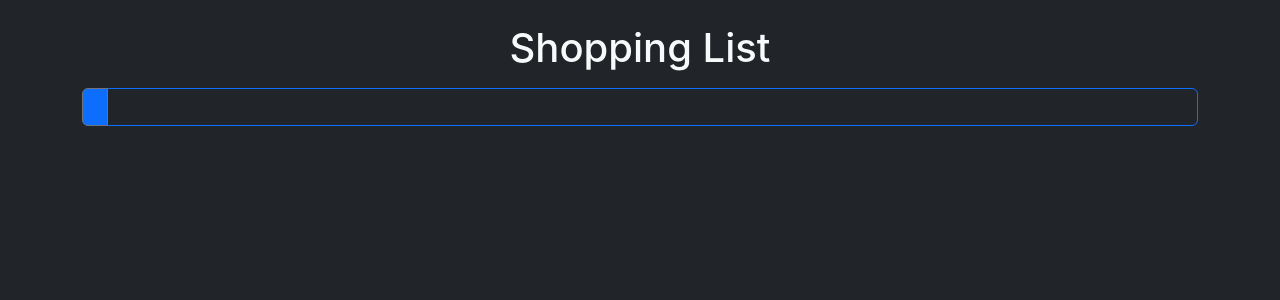
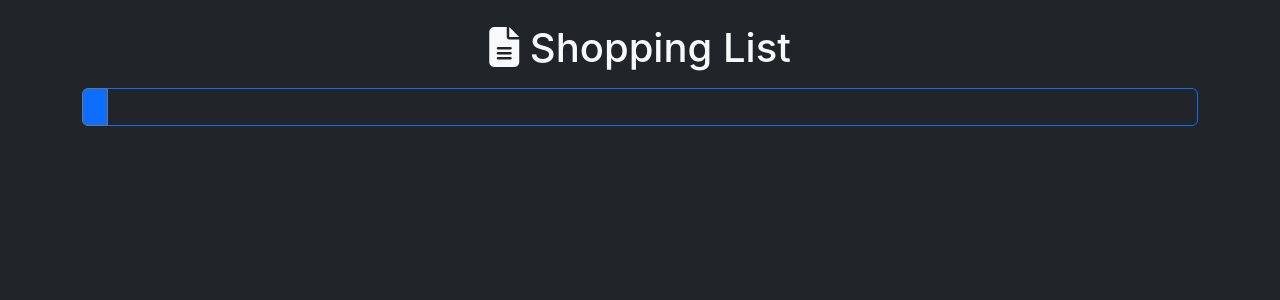
Before and after one commit to olinic/shopping-list, a React (Create React App) app in the folder client/shopping-list/: page / in a window 1280 px wide. Shown: the top 300 px of the page. Built offline with nearby package versions, Linux system fonts and the light colour scheme; some icons are missing.

Commit message:
Add icon to header.

```diff
--- a/client/shopping-list/src/App.js
+++ b/client/shopping-list/src/App.js
@@ -5,7 +5,9 @@ function App() {
   return (
     <div className="App bg-dark text-light">
       <div className="container text-center">
-        <h1 className="mt-4">Shopping List</h1>
+        <h1 className="mt-4">
+          <i className="fa-solid fa-file-lines"></i> Shopping List
+        </h1>
         <List></List>
       </div>
     </div>
```
